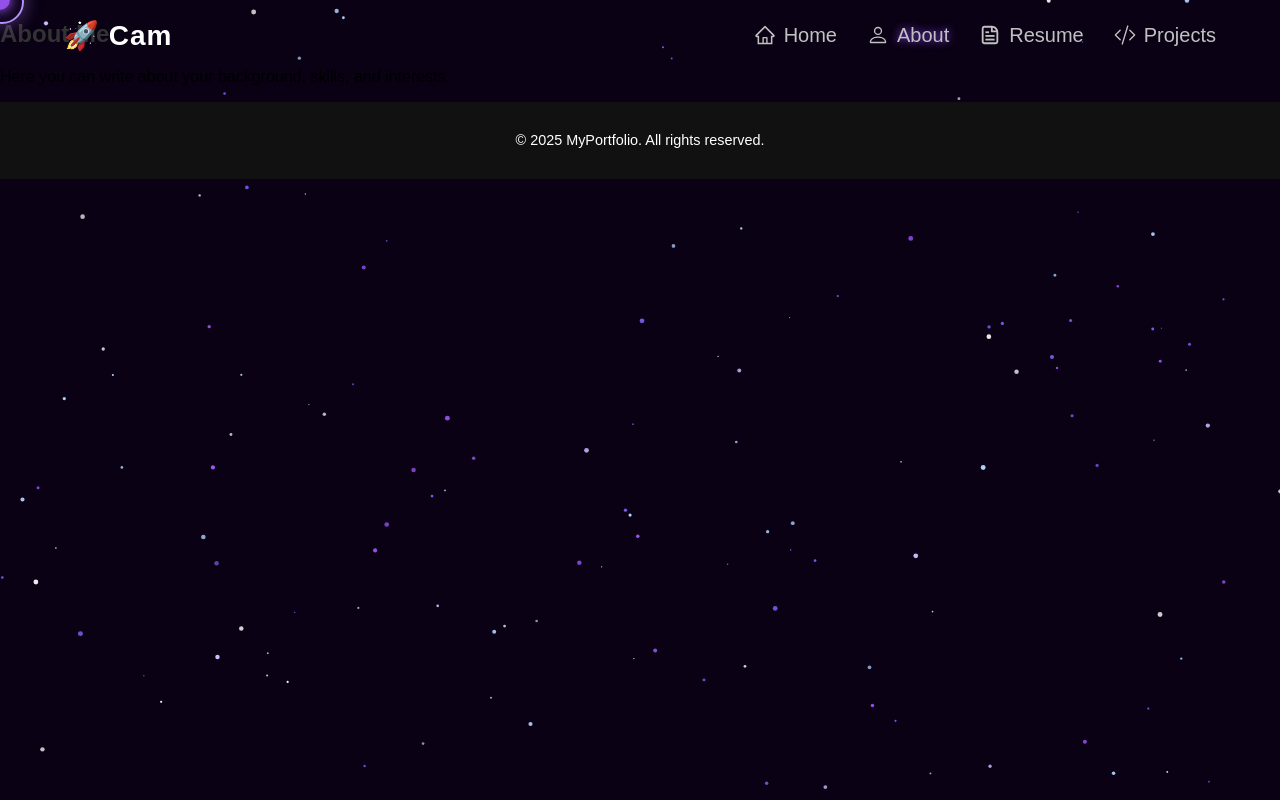
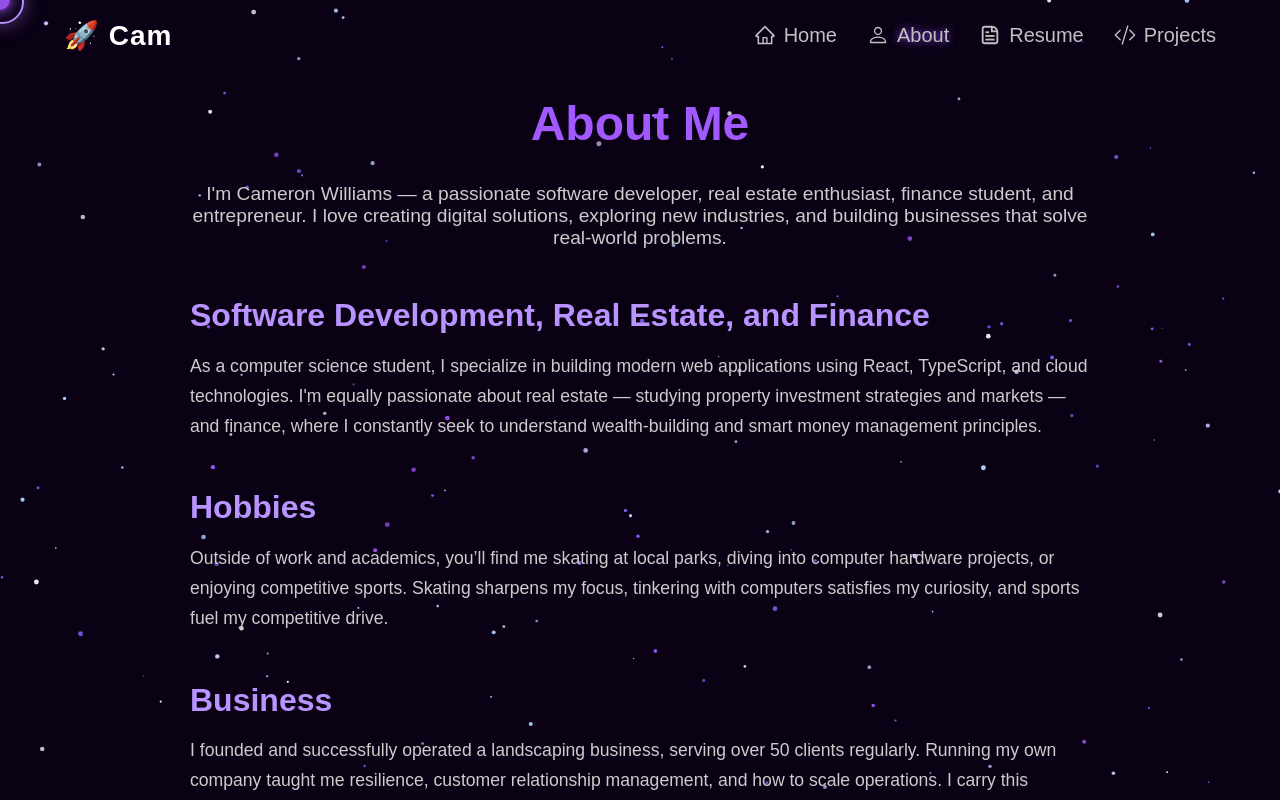
Before and after one commit to camwillm/PortfolioMain2025, a React (Vite) app in the folder portfolio2025/: page /about in a window 1280 px wide. Shown: the top 800 px of the page. Built offline with nearby package versions, Linux system fonts and the light colour scheme.

Commit message:
About section
...

```diff
--- a/portfolio2025/src/camspages/About.scss
+++ b/portfolio2025/src/camspages/About.scss
@@ -1,14 +1,39 @@
-.home-page {
-    padding: 2rem;
-    text-align: center;
+.about-page {
+    padding: 4rem 2rem;
+    max-width: 900px;
+    margin: 0 auto;
+    font-family: 'Raleway', sans-serif;
+    color: #e7e7e7;
+    position: relative;
+    z-index: 1;
 
     h1 {
         font-size: 3rem;
-        color: #222;
+        color: #a259ff;
+        margin-bottom: 2rem;
+        text-align: center;
     }
 
-    p {
+    .about-intro {
         font-size: 1.2rem;
-        color: #666;
+        margin-bottom: 3rem;
+        text-align: center;
+        color: #ccc;
+    }
+
+    .about-section {
+        margin-bottom: 3rem;
+
+        h2 {
+            font-size: 2rem;
+            margin-bottom: 1rem;
+            color: #b993ff;
+        }
+
+        p {
+            font-size: 1.1rem;
+            color: #cccccc;
+            line-height: 1.7;
+        }
     }
 }
--- a/portfolio2025/src/camspages/About.tsx
+++ b/portfolio2025/src/camspages/About.tsx
@@ -1,11 +1,34 @@
-import './About.scss';
+import "./About.scss";
 
 const About = () => {
     return (
-        <section className="about">
+        <div className="about-page">
             <h1>About Me</h1>
-            <p>Here you can write about your background, skills, and interests.</p>
-        </section>
+            <p className="about-intro">
+                I'm Cameron Williams — a passionate software developer, real estate enthusiast, finance student, and entrepreneur. I love creating digital solutions, exploring new industries, and building businesses that solve real-world problems.
+            </p>
+
+            <section className="about-section">
+                <h2>Software Development, Real Estate, and Finance</h2>
+                <p>
+                    As a computer science student, I specialize in building modern web applications using React, TypeScript, and cloud technologies. I'm equally passionate about real estate — studying property investment strategies and markets — and finance, where I constantly seek to understand wealth-building and smart money management principles.
+                </p>
+            </section>
+
+            <section className="about-section">
+                <h2>Hobbies</h2>
+                <p>
+                    Outside of work and academics, you’ll find me skating at local parks, diving into computer hardware projects, or enjoying competitive sports. Skating sharpens my focus, tinkering with computers satisfies my curiosity, and sports fuel my competitive drive.
+                </p>
+            </section>
+
+            <section className="about-section">
+                <h2>Business</h2>
+                <p>
+                    I founded and successfully operated a landscaping business, serving over 50 clients regularly. Running my own company taught me resilience, customer relationship management, and how to scale operations. I carry this entrepreneurial spirit into every project I tackle.
+                </p>
+            </section>
+        </div>
     );
 };
 
```
